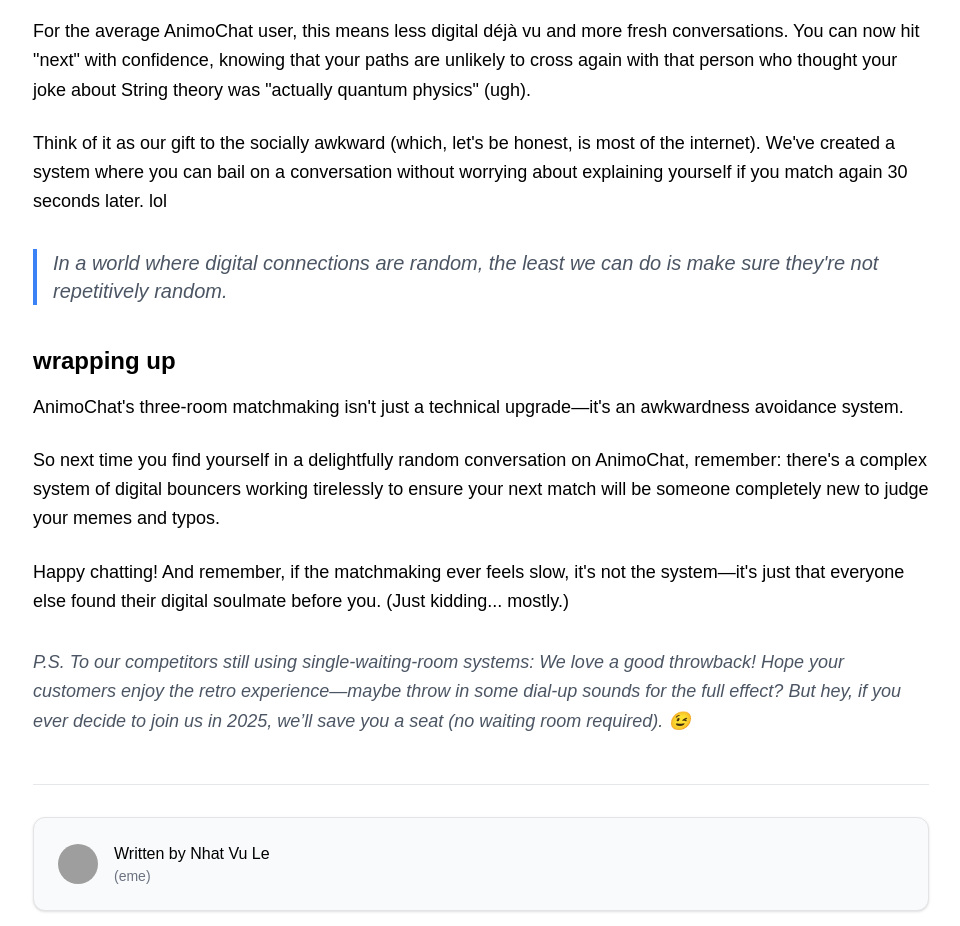
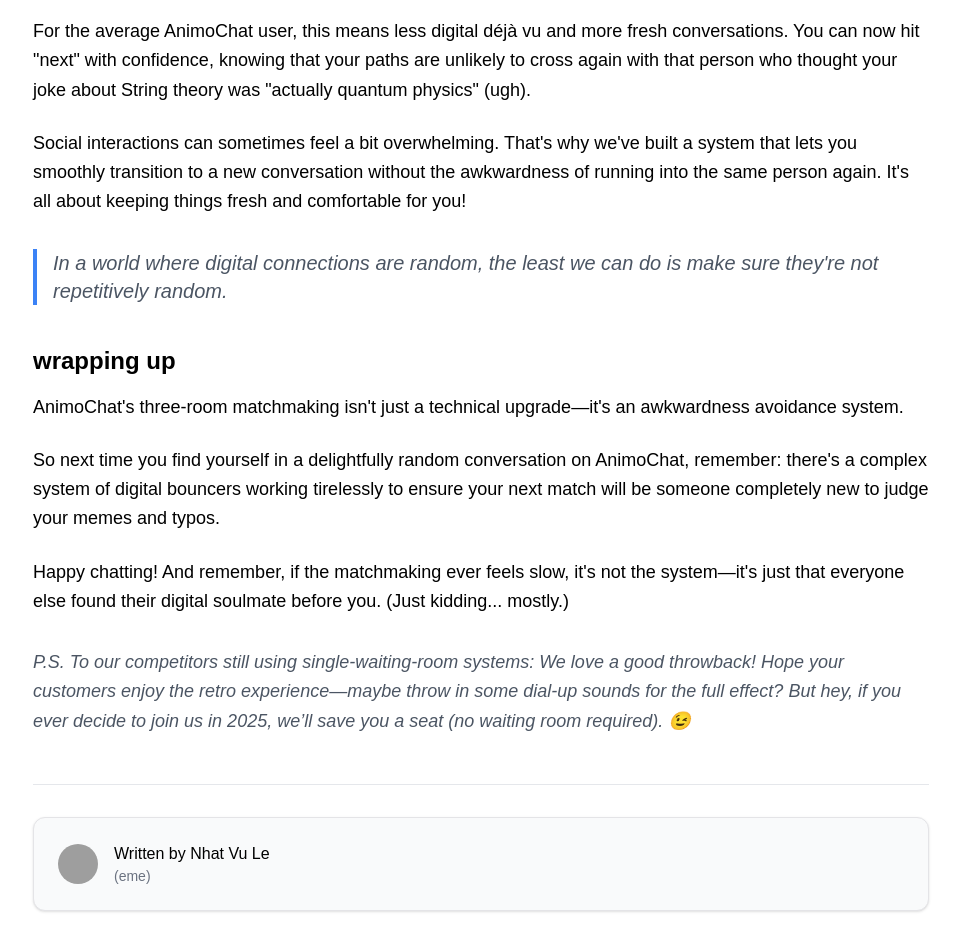
Before and after one commit to Coconhat/porfolio, a Next.js app: page /blog in a window 1280 px wide. Shown: the part 2150-3076 px from the top of the page, without its empty margins (159-1119 px from the left). Built offline with nearby package versions, Linux system fonts and the light colour scheme; grey boxes are pictures that could not be loaded; a web font is replaced by a local one.

Commit message:
feat fix wording

```diff
--- a/src/app/blog/page.tsx
+++ b/src/app/blog/page.tsx
@@ -96,7 +96,9 @@
         <h2 class="text-2xl font-bold mt-10 mb-4 text-vercel-black">so what does this mean for you?</h2>
         <p class="text-lg leading-relaxed mb-6 text-vercel-black">For the average AnimoChat user, this means less digital déjà vu and more fresh conversations. You can now hit "next" with confidence, knowing that your paths are unlikely to cross again with that person who thought your joke about String theory was "actually quantum physics" (ugh).</p>
 
-        <p class="text-lg leading-relaxed mb-6 text-vercel-black">Think of it as our gift to the socially awkward (which, let's be honest, is most of the internet). We've created a system where you can bail on a conversation without worrying about explaining yourself if you match again 30 seconds later. lol</p>
+    <p class="text-lg leading-relaxed mb-6 text-vercel-black">
+  Social interactions can sometimes feel a bit overwhelming. That's why we've built a system that lets you smoothly transition to a new conversation without the awkwardness of running into the same person again. It's all about keeping things fresh and comfortable for you!
+</p>
 
         <blockquote class="border-l-4 border-blue-500 pl-4 italic my-8">
           <p class="text-xl text-gray-600">In a world where digital connections are random, the least we can do is make sure they're not repetitively random.</p>
```
